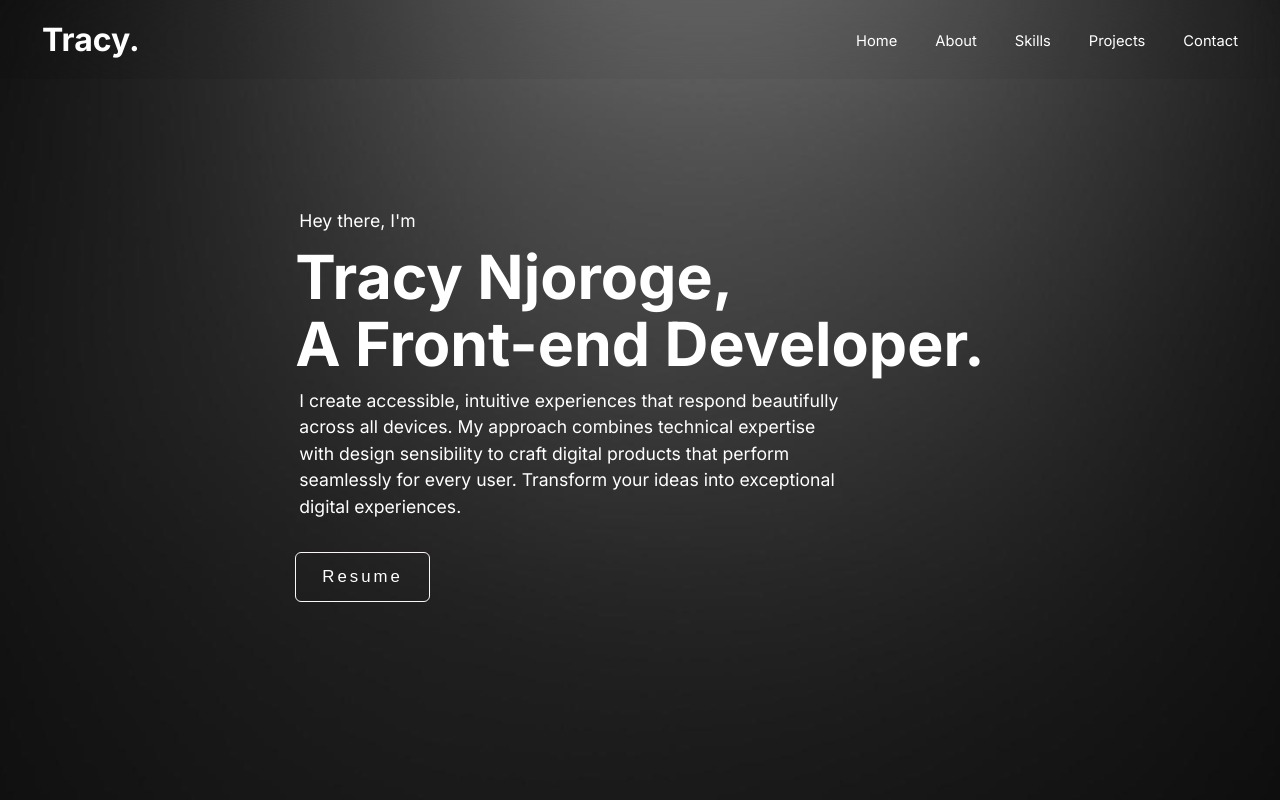
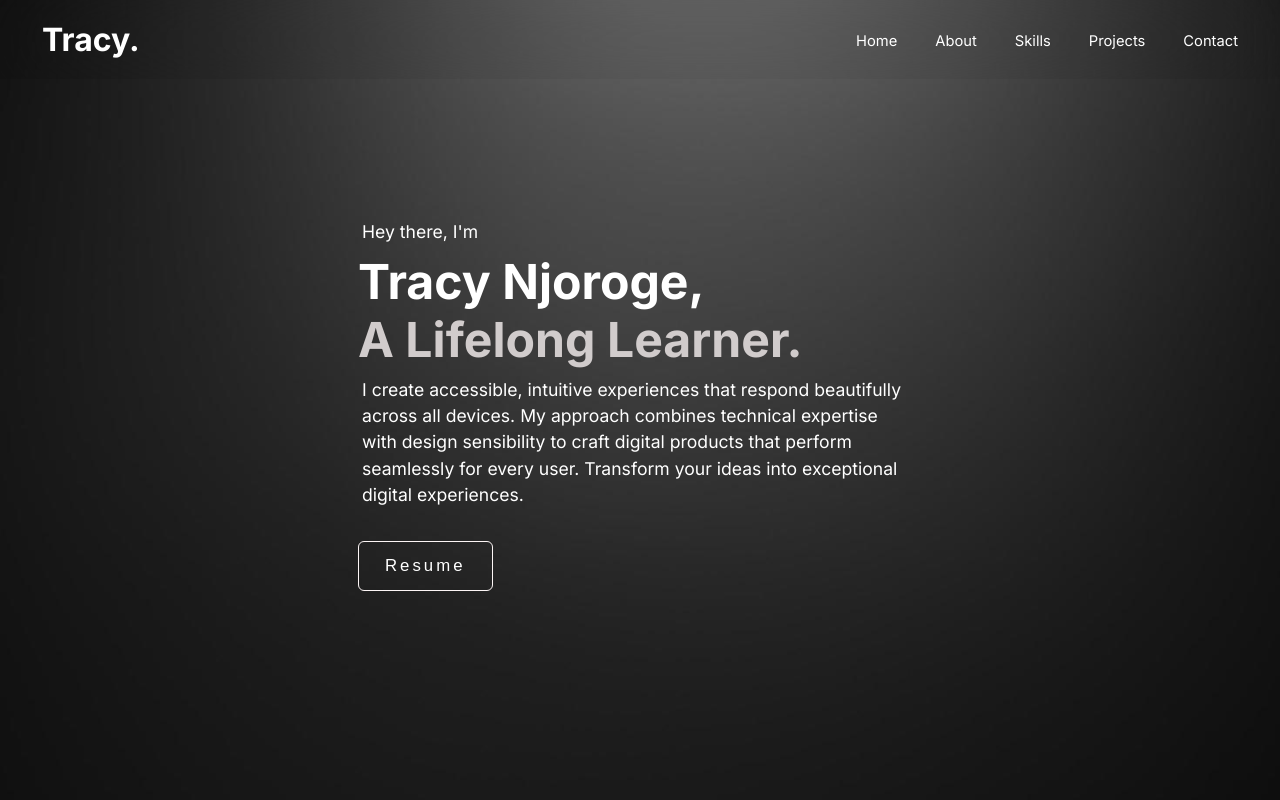
Before and after one commit to 26TracyNjoroge/tracy-dev-portfolio, a React (Create React App) app: page / in a window 1280 px wide. Shown: the top 800 px of the page. Built offline with nearby package versions, Linux system fonts and the light colour scheme.

Commit message:
Aff typewriter effect and footer styling

```diff
--- a/package.json
+++ b/package.json
@@ -11,6 +11,7 @@
     "react-dom": "^19.1.0",
     "react-icons": "^5.5.0",
     "react-scripts": "5.0.1",
+    "typewriter-effect": "^2.22.0",
     "web-vitals": "^2.1.4"
   },
   "scripts": {
--- a/src/components/Footer.css
+++ b/src/components/Footer.css
@@ -1,7 +1,8 @@
 .Footer {
+    display: flex;
+    justify-content: space-between;
+    opacity: 0.6;
+    font-size: 0.9rem;
     color: white;
-    text-align: center;
-    padding: 12px 0;
-    font-size: 0.9rem;
-    opacity: 0.8;
+    padding: 12px 22px;
 }
--- a/src/components/Footer.js
+++ b/src/components/Footer.js
@@ -4,7 +4,9 @@ import "../components/Footer.css";
 export default function Footer() {
     return (
         <div className="Footer">
-            Designed and Built by Tracy Njoroge
+            <p>Built with 🤍 by Tracy Njoroge</p>
+            <p>© 2025 All rights reserved</p>
         </div>
+
     )
 }
--- a/src/components/Hero.css
+++ b/src/components/Hero.css
@@ -7,8 +7,12 @@
 }
 
 .Hero .Hero-child {
-    max-width: 70%;
+    max-width: 90%;
 
+}
+
+.Hero .Hero-heading-effect {
+    color: rgb(209, 204, 204);
 }
 
 .Hero .Hero-heading {
@@ -16,7 +20,7 @@
 }
 
 .Hero .Hero-child h2{
-    font-size: 3.8rem;
+    font-size: 3.01rem;
     font-weight: 600px;
     line-height: 1.1;
     margin-top: 5px;
--- a/src/components/Hero.js
+++ b/src/components/Hero.js
@@ -1,4 +1,5 @@
 import React from "react";
+import Typewriter from 'typewriter-effect';
 import "../components/Hero.css";
 
 export default function Hero() {
@@ -6,8 +7,20 @@ export default function Hero() {
         <div className="Hero" id="home">
             <div className="Hero-child">
                 <p className="Hero-heading">Hey there, I'm</p>
-                <h2>Tracy Njoroge,<br/>
-                A Front-end Developer.</h2>
+                <h2>Tracy Njoroge,</h2>
+                <h2 className="Hero-heading-effect">
+                    <Typewriter
+                        options={{
+                        strings: ["A Front-end Developer.", "A Lifelong Learner."],
+                        autoStart: true,
+                        loop: true,
+                        delay: 40,
+                        cursor: "",
+                        }}
+                    />
+                </h2>
+
+
                 <p>I create accessible, intuitive experiences that respond beautifully across all devices. My approach combines technical expertise with design sensibility to craft digital products that perform seamlessly for every user. Transform your ideas into exceptional digital experiences.</p>
                 <button className="Hero-resume">
                     <a href="https://drive.google.com/file/d/1OTqReRXoqQIWRe7MK_WHOsfxNhBX1r_8/view?usp=sharing" target="_blank" rel="noreferrer" title="Tracy Njoroge Resume" >Resume</a>
--- a/src/components/Projects.css
+++ b/src/components/Projects.css
@@ -153,11 +153,11 @@
     .Projects .Project-link-right {
         margin-right: 52px;
         margin-left: 0;
-        font-size: 0.74rem;
+        font-size: 0.5rem;
     }
 
     .Projects .Project-link {
-        font-size: 0.74rem;
+        font-size: 0.5rem;
     }
 
 }
```
Also changed, not shown: 1 other file (tests, documents, lock files or other folders).
